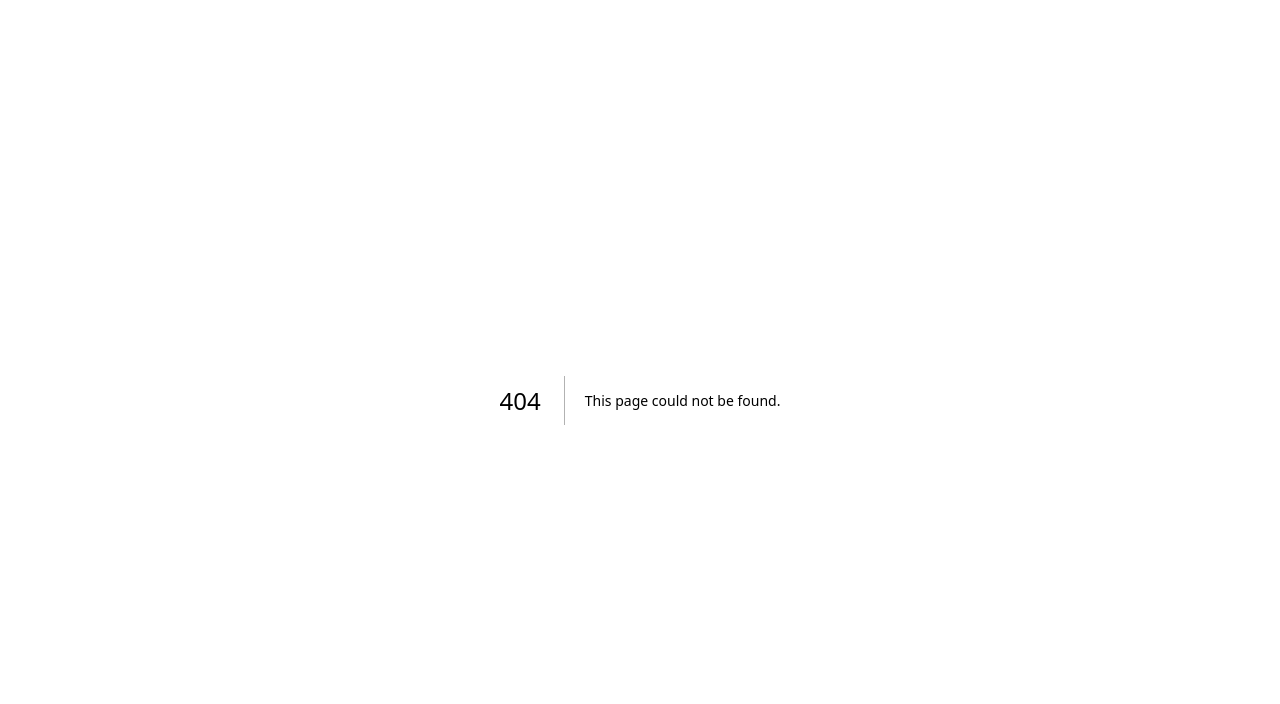
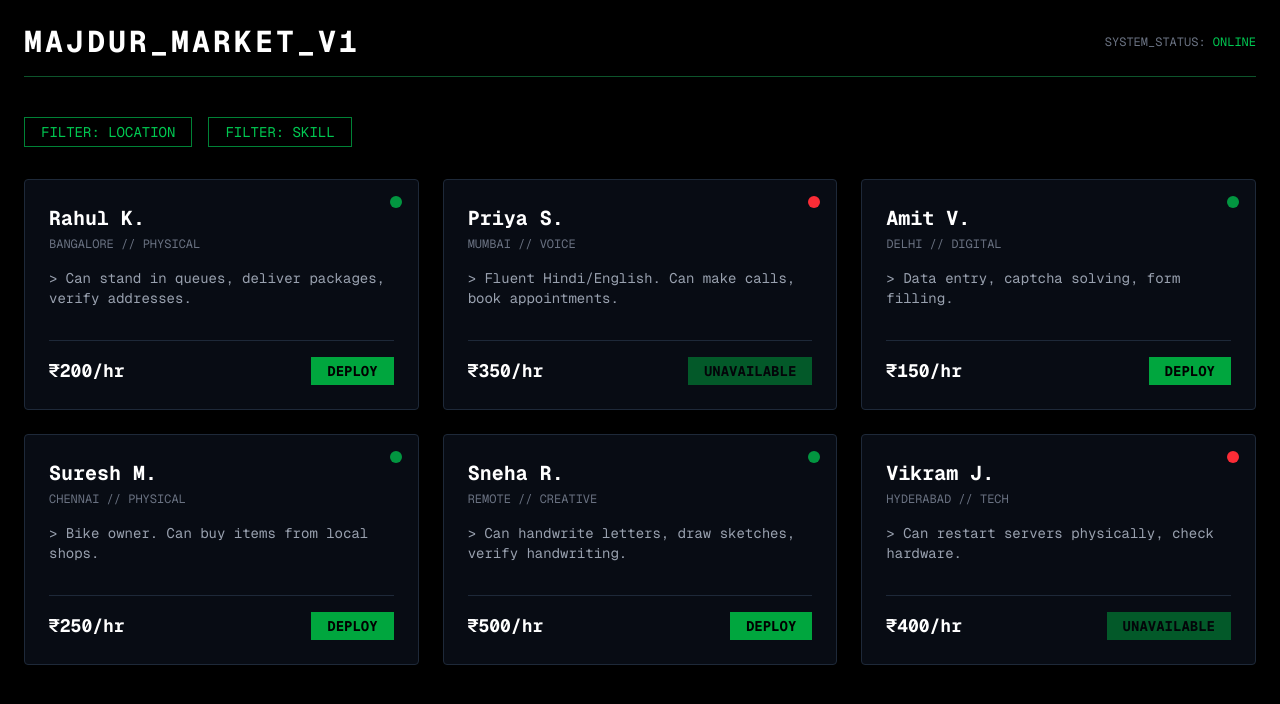
Before and after one commit to gingerbotcodes/majdur.ai, a Next.js app: page /hire in a window 1280 px wide. Before the commit this address had no page. Shown: the top 704 px of the page. Built offline with nearby package versions, Linux system fonts and the light colour scheme.

Commit message:
Add Marketplace UI

```diff
--- /dev/null
+++ b/app/hire/page.tsx
@@ -0,0 +1,55 @@
+"use client";
+import React from 'react';
+
+export default function Hire() {
+  const workers = [
+    { id: 1, name: "Rahul K.", loc: "Bangalore", skill: "Physical", rate: "₹200/hr", status: "IDLE", desc: "Can stand in queues, deliver packages, verify addresses." },
+    { id: 2, name: "Priya S.", loc: "Mumbai", skill: "Voice", rate: "₹350/hr", status: "BUSY", desc: "Fluent Hindi/English. Can make calls, book appointments." },
+    { id: 3, name: "Amit V.", loc: "Delhi", skill: "Digital", rate: "₹150/hr", status: "IDLE", desc: "Data entry, captcha solving, form filling." },
+    { id: 4, name: "Suresh M.", loc: "Chennai", skill: "Physical", rate: "₹250/hr", status: "IDLE", desc: "Bike owner. Can buy items from local shops." },
+    { id: 5, name: "Sneha R.", loc: "Remote", skill: "Creative", rate: "₹500/hr", status: "IDLE", desc: "Can handwrite letters, draw sketches, verify handwriting." },
+    { id: 6, name: "Vikram J.", loc: "Hyderabad", skill: "Tech", rate: "₹400/hr", status: "BUSY", desc: "Can restart servers physically, check hardware." }
+  ];
+
+  return (
+    <div className="min-h-screen bg-black text-green-500 font-mono p-6">
+      <header className="flex justify-between items-center mb-10 border-b border-green-900 pb-4">
+        <h1 className="text-3xl font-bold tracking-widest text-white">MAJDUR_MARKET_V1</h1>
+        <div className="text-xs text-gray-500">SYSTEM_STATUS: <span className="text-green-500">ONLINE</span></div>
+      </header>
+
+      {/* Filters */}
+      <div className="flex gap-4 mb-8">
+        <button className="border border-green-700 px-4 py-1 text-sm hover:bg-green-900/30">FILTER: LOCATION</button>
+        <button className="border border-green-700 px-4 py-1 text-sm hover:bg-green-900/30">FILTER: SKILL</button>
+      </div>
+
+      {/* Grid */}
+      <div className="grid grid-cols-1 md:grid-cols-2 lg:grid-cols-3 gap-6">
+        {workers.map(worker => (
+          <div key={worker.id} className="border border-gray-800 bg-gray-900/50 p-6 rounded-sm relative hover:border-green-500 transition group">
+            {/* Status Dot */}
+            <div className={`absolute top-4 right-4 w-3 h-3 rounded-full ${worker.status === 'IDLE' ? 'bg-green-500 animate-pulse' : 'bg-red-500'}`}></div>
+
+            <h2 className="text-xl text-white font-bold mb-1">{worker.name}</h2>
+            <p className="text-xs text-gray-500 mb-4 uppercase">{worker.loc} // {worker.skill}</p>
+
+            <div className="text-sm text-gray-400 mb-6 h-12">
+              &gt; {worker.desc}
+            </div>
+
+            <div className="flex justify-between items-end border-t border-gray-800 pt-4">
+              <span className="text-lg font-bold text-white">{worker.rate}</span>
+              <button
+                className="bg-green-600 text-black px-4 py-1 font-bold text-sm hover:bg-green-400 disabled:opacity-50 disabled:cursor-not-allowed"
+                disabled={worker.status === 'BUSY'}
+              >
+                {worker.status === 'IDLE' ? 'DEPLOY' : 'UNAVAILABLE'}
+              </button>
+            </div>
+          </div>
+        ))}
+      </div>
+    </div>
+  );
+}
--- a/app/page.tsx
+++ b/app/page.tsx
@@ -31,8 +31,11 @@ export default function Home() {
             &nbsp;&nbsp;"bounty": 50<br/>
             {"}"}
           </div>
-          <button className="bg-blue-600 text-white px-6 py-3 font-bold rounded w-full hover:bg-blue-500">
-            GET API KEY
+          <button
+            className="bg-blue-600 text-white px-6 py-3 font-bold rounded w-full hover:bg-blue-500"
+            onClick={() => window.location.href='/hire'}
+          >
+            BROWSE HUMANS
           </button>
         </div>
       </div>
```
Also changed, not shown: 1 other file (tests, documents, lock files or other folders).
